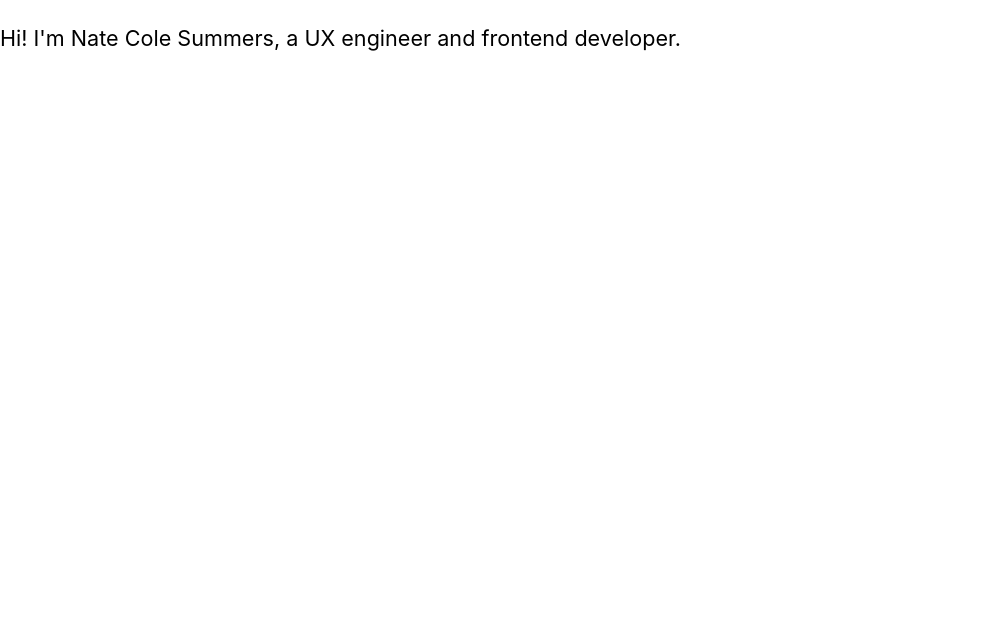
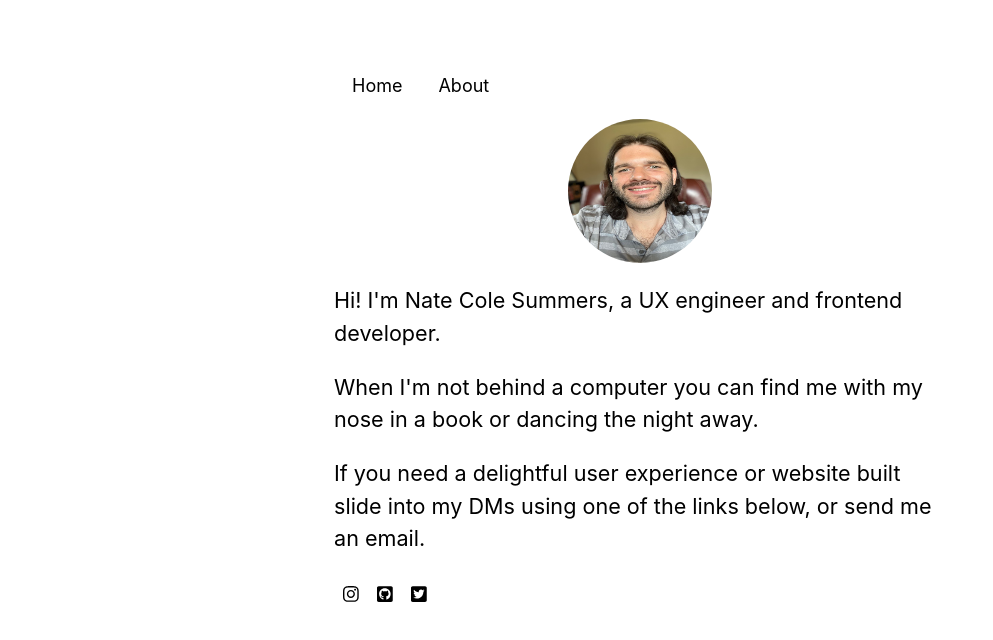
Before and after one commit to ncolesummers/Portfolio, a Next.js app in the folder nextjs-blog/: page /about in a window 1280 px wide. Shown: the top 640 px of the page, without its empty margins (0-993 px from the left). Built offline with nearby package versions, Linux system fonts and the light colour scheme.

Commit message:
spent way too long centering an image

```diff
--- a/nextjs-blog/components/layout.js
+++ b/nextjs-blog/components/layout.js
@@ -30,13 +30,13 @@ export default function Layout({ children, home }) {
       <Header/>
       <main>{children}</main>
 
-      {!home && (
+      {/* {!home && (
         <div className={styles.backToHome}>
           <Link href="/">
             <a>← Back to home</a>
           </Link>
         </div>
-      )}
+      )} */}
       <Footer/>
     </div>
   )
--- a/nextjs-blog/pages/about.js
+++ b/nextjs-blog/pages/about.js
@@ -1,11 +1,28 @@
 import utilStyles from '../styles/utils.module.css';
+import Image from 'next/image';
+import Layout from '../components/layout';
 
 export default function About() {
     return (
-        <div>
+        // <div className={utilStyles.center}>
+        <Layout>
+            <div style={{ display: "flex", justifyContent: "center", }}>
+
+            <Image
+               priority
+               src="/images/profile.jpg"
+               className={utilStyles.borderCircle}
+               height={144}
+               width={144}
+               alt="Picture of the author"
+             />
+            </div>
             <section className={utilStyles.headingMd}>
                 <p>Hi!  I'm Nate Cole Summers, a UX engineer and frontend developer.</p>
+                <p>When I'm not behind a computer you can find me with my nose in a book or dancing the night away.</p>
+                <p>If you need a delightful user experience or website built slide into my DMs using one of the links below, or send me an email. </p>
             </section>
-        </div>
+        </Layout>
+        // </div>
     )
 }
--- a/nextjs-blog/styles/utils.module.css
+++ b/nextjs-blog/styles/utils.module.css
@@ -27,6 +27,10 @@
 
 .borderCircle {
   border-radius: 9999px;
+  display: block;
+  margin-left: auto;
+  margin-right: auto;
+  width: 50%;
 }
 
 .colorInherit {
@@ -50,3 +54,10 @@
 .lightText {
   color: #666;
 }
+
+.center {
+  display: block;
+  margin-left: auto;
+  margin-right: auto;
+  width: 50%;
+}
```
